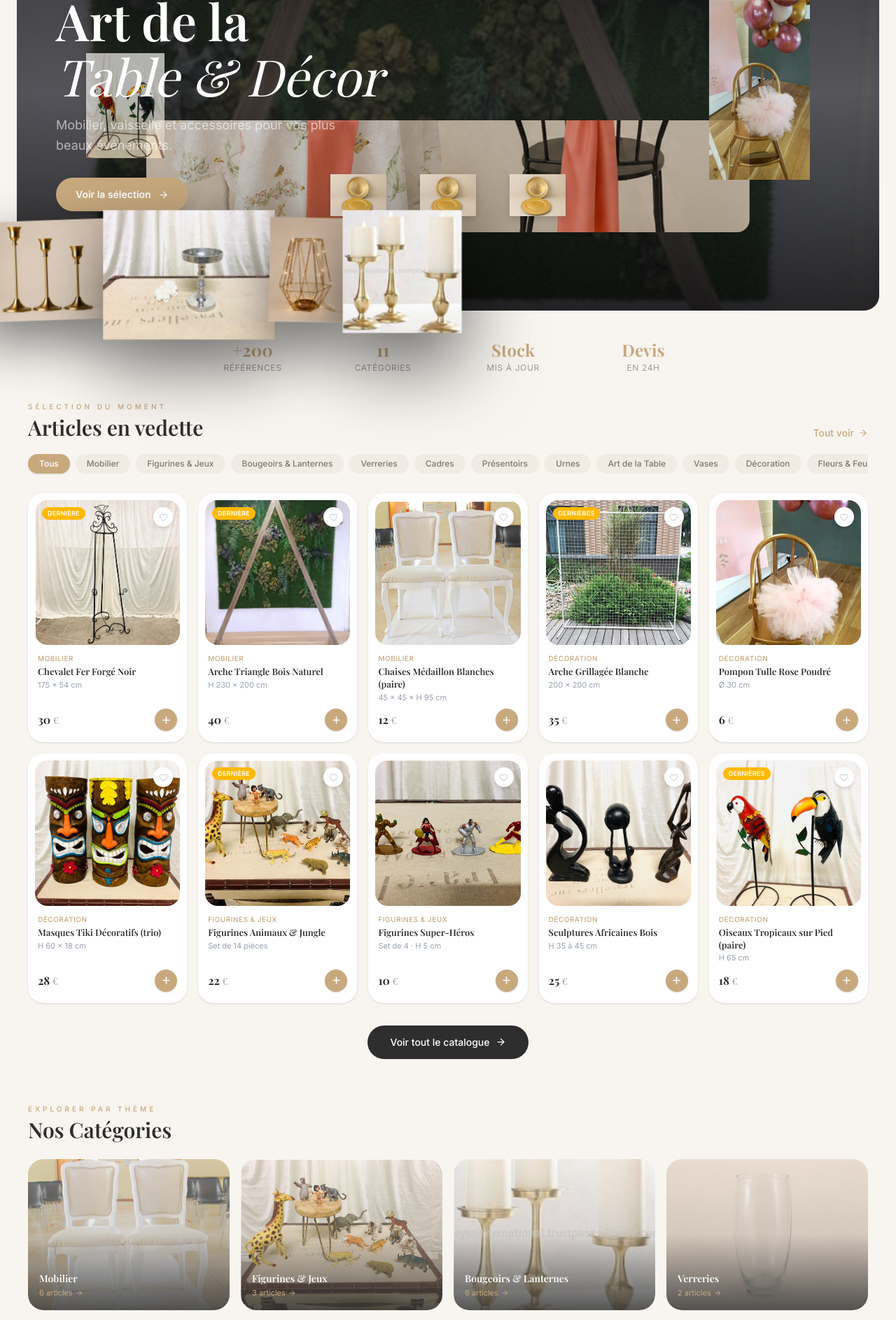
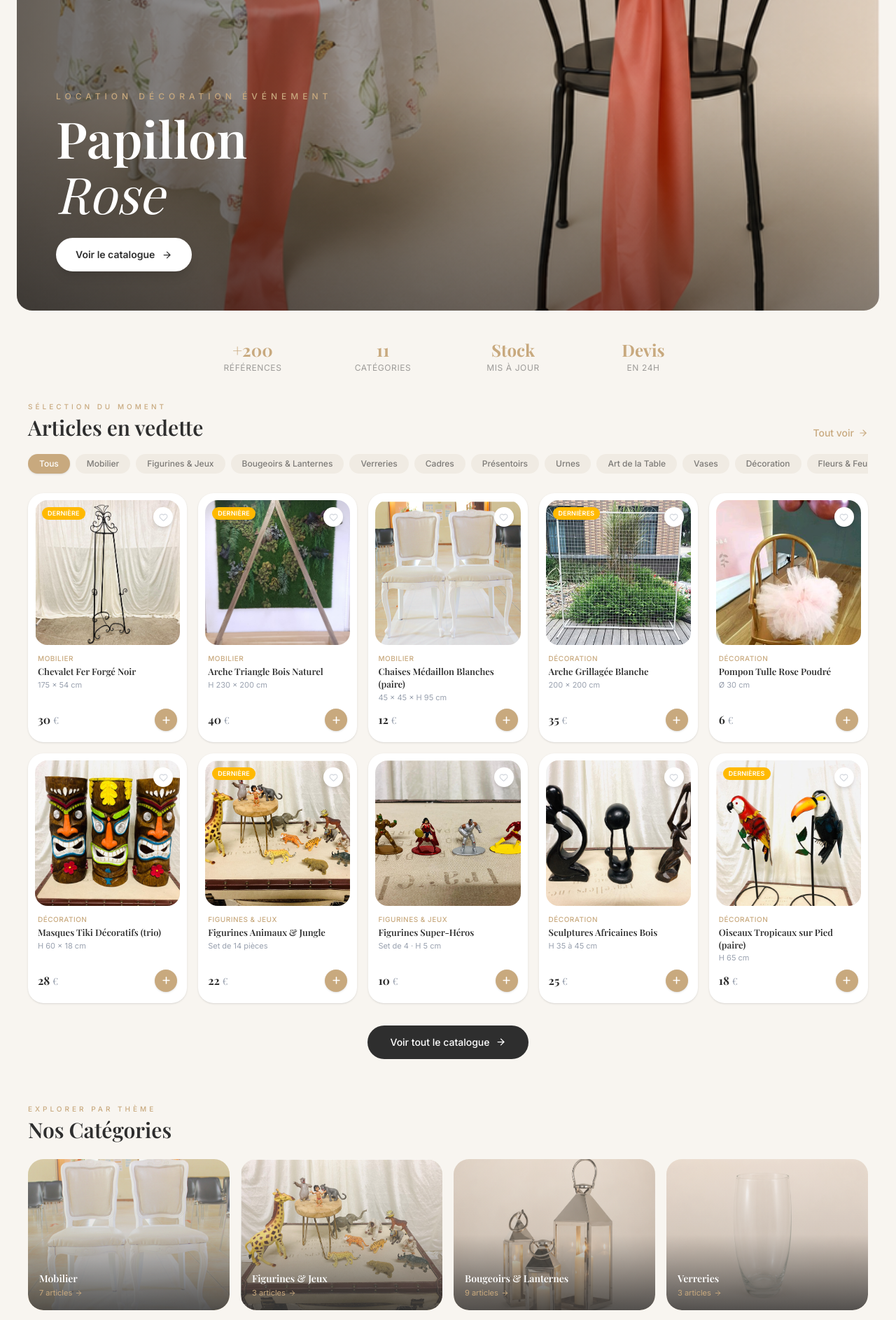
Before and after one commit to Rose-B05/papillonrose, a Next.js app: page / in a window 1280 px wide. Shown: the part 260-2147 px from the top of the page at 70% size. Built offline with nearby package versions, Linux system fonts and the light colour scheme; a web font is replaced by a local one.

Commit message:
hero fix + ajout nouveaux produits catalogue

```diff
--- a/components/papillon-rose-site.tsx
+++ b/components/papillon-rose-site.tsx
@@ -486,22 +486,329 @@ const PRODUCTS: Product[] = [
       "Jenga géant en bois massif pour animer cocktails et réceptions.",
     couleur: "Bois naturel",
   },
+  // ── Nouveaux produits du catalogue ──
+  {
+    id: "bou-007",
+    nom: "Lanterne Argentée",
+    categorie: "Bougeoirs & Lanternes",
+    stock: 6,
+    dimensions: "H 40 × Ø 18 cm",
+    prix: 14,
+    image: "/products/lanterne-argent.png",
+    description: "Lanterne en métal argenté au design élégant. Parfaite pour une ambiance lumineuse raffinée.",
+    couleur: "Argenté",
+  },
+  {
+    id: "bou-008",
+    nom: "Lanterne Noire",
+    categorie: "Bougeoirs & Lanternes",
+    stock: 6,
+    dimensions: "H 40 × Ø 18 cm",
+    prix: 14,
+    image: "/products/lanterne-noir.png",
+    description: "Lanterne en métal noir mat. Style moderne et sobre pour vos décorations.",
+    couleur: "Noir",
+  },
+  {
+    id: "bou-009",
+    nom: "Bougeoir Étincelle Doré",
+    categorie: "Bougeoirs & Lanternes",
+    stock: 8,
+    dimensions: "H 25 × Ø 10 cm",
+    prix: 10,
+    image: "/products/bougeoire-etincelle.png",
+    description: "Bougeoir doré aux reflets étincelants. Illumine vos tables avec élégance.",
+    couleur: "Or",
+  },
+  {
+    id: "dec-010",
+    nom: "Boa Plume décoratif",
+    categorie: "Décoration",
+    stock: 5,
+    dimensions: "150 cm",
+    prix: 12,
+    image: "/products/boa.png",
+    description: "Boa en plumes blanches. Accessoire décoratif pour chaises, arches ou espaces photo.",
+    couleur: "Blanc",
+  },
+  {
+    id: "dec-011",
+    nom: "Candy Bar",
+    categorie: "Décoration",
+    stock: 3,
+    dimensions: "80 × 40 × H 90 cm",
+    prix: 35,
+    image: "/products/candy-bar.png",
+    description: "Présentoir candy bar pour buffets sucrés, anniversaires et goûters d'enfants.",
+    couleur: "Multicolore",
+  },
+  {
+    id: "dec-012",
+    nom: "Feuille d'Or Décorative",
+    categorie: "Décoration",
+    stock: 10,
+    dimensions: "H 45 cm",
+    prix: 8,
+    image: "/products/feuille-or.png",
+    description: "Feuille décorative dorée. Idéale pour compositions florales et centres de table.",
+    couleur: "Or",
+  },
+  {
+    id: "dec-013",
+    nom: "Fontaine à Agrumes",
+    categorie: "Décoration",
+    stock: 2,
+    dimensions: "H 50 × Ø 25 cm",
+    prix: 28,
+    image: "/products/fontaine-agrume.png",
+    description: "Fontaine décorative à agrumes. Originale et rafraîchissante pour vos réceptions.",
+    couleur: "Transparent",
+  },
+  {
+    id: "dec-014",
+    nom: "Gazon Artificiel à Suspendre",
+    categorie: "Décoration",
+    stock: 8,
+    dimensions: "100 × 100 cm",
+    prix: 15,
+    image: "/products/gazon-artificiel.png",
+    description: "Panneau de gazon artificiel à suspendre. Crée un mur végétal pour vos événements.",
+    couleur: "Vert",
+  },
+  {
+    id: "dec-015",
+    nom: "Horloge Décorative",
+    categorie: "Décoration",
+    stock: 3,
+    dimensions: "Ø 40 cm",
+    prix: 18,
+    image: "/products/horloge.png",
+    description: "Horloge décorative sur pied. Pièce unique pour habiller vos espaces réception.",
+    couleur: "Noir & Or",
+  },
+  {
+    id: "dec-016",
+    nom: "Ours Blanc Décoratif",
+    categorie: "Décoration",
+    stock: 3,
+    dimensions: "H 70 cm",
+    prix: 22,
+    image: "/products/ours-blanc.png",
+    description: "Ours blanc décoratif en résine. Parfait pour les baptêmes et événements hivernaux.",
+    couleur: "Blanc",
+  },
+  {
+    id: "mob-007",
+    nom: "Coussins Velours pour Chaises (paire)",
+    categorie: "Mobilier",
+    stock: 12,
+    dimensions: "40 × 40 cm",
+    prix: 10,
+    image: "/products/coussins-velour.png",
+    description: "Paire de coussins en velours pour chaises. Confort et élégance pour vos invités.",
+    couleur: "Velours",
+  },
+  {
+    id: "art-003",
+    nom: "Nappe Papillon Rectangle",
+    categorie: "Art de la Table",
+    stock: 10,
+    dimensions: "150 × 250 cm",
+    prix: 18,
+    image: "/products/nappe-papillon.png",
+    description: "Nappe rectangulaire motif papillon. Douce et raffinée pour vos tables de réception.",
+    couleur: "Rose",
+  },
+  {
+    id: "art-004",
+    nom: "Pack Candy Bar en Verre",
+    categorie: "Art de la Table",
+    stock: 4,
+    dimensions: "Set de 6 pièces",
+    prix: 25,
+    image: "/products/pack-candy-bar-verre.png",
+    description: "Set de verreries pour candy bar. Pots et coupes en verre pour buffets sucrés.",
+    couleur: "Transparent",
+  },
+  {
+    id: "ver-003",
+    nom: "Pack Soupières en Verre",
+    categorie: "Verreries",
+    stock: 6,
+    dimensions: "Set de 4 · H 12 cm",
+    prix: 20,
+    image: "/products/pack-sou-verre.png",
+    description: "Lot de soupières en verre. Idéales pour entrées et soupes lors de vos réceptions.",
+    couleur: "Transparent",
+  },
+  {
+    id: "art-005",
+    nom: "Panier à Pain",
+    categorie: "Art de la Table",
+    stock: 8,
+    dimensions: "25 × 15 × H 10 cm",
+    prix: 8,
+    image: "/products/panier-pain.png",
+    description: "Panier à pain en osier. Pour servir le pain avec style sur vos tables.",
+    couleur: "Naturel",
+  },
+  {
+    id: "dec-017",
+    nom: "Porte-Alliance Prisme",
+    categorie: "Décoration",
+    stock: 4,
+    dimensions: "H 8 × 6 cm",
+    prix: 12,
+    image: "/products/porte-alliance-prisme.png",
+    description: "Porte-alliance en forme de prisme en cristal. Écrin parfait pour les alliances.",
+    couleur: "Cristal",
+  },
+  {
+    id: "dec-018",
+    nom: "Porte-Alliance Rectangle",
+    categorie: "Décoration",
+    stock: 4,
+    dimensions: "H 6 × 8 cm",
+    prix: 10,
+    image: "/products/porte-alliance-rectangle-1.png",
+    description: "Porte-alliance rectangulaire en cristal. Présentez vos alliances avec élégance.",
+    couleur: "Cristal",
+  },
+  {
+    id: "pre-003",
+    nom: "Porte-Carte Or",
+    categorie: "Présentoirs",
+    stock: 10,
+    dimensions: "H 12 × 8 cm",
+    prix: 6,
+    image: "/products/porte-carte-or.png",
+    description: "Porte-carte doré pour plans de table, menus ou marque-places. Raffinement garanti.",
+    couleur: "Or",
+  },
+  {
+    id: "art-006",
+    nom: "Porte-Serviettes Doré",
+    categorie: "Art de la Table",
+    stock: 15,
+    dimensions: "H 8 cm",
+    prix: 5,
+    image: "/products/porte-serviettes.png",
+    description: "Porte-serviettes doré. Pour une présentation élégante de vos serviettes de table.",
+    couleur: "Or",
+  },
+  {
+    id: "dec-019",
+    nom: "Prisme Décoratif Cristal",
+    categorie: "Décoration",
+    stock: 6,
+    dimensions: "H 10 × 5 cm",
+    prix: 8,
+    image: "/products/prisme.png",
+    description: "Prisme en cristal décoratif. Capte la lumière et crée des reflets sur vos tables.",
+    couleur: "Cristal",
+  },
+  {
+    id: "art-007",
+    nom: "Salière et Poivrière",
+    categorie: "Art de la Table",
+    stock: 10,
+    dimensions: "H 8 cm (paire)",
+    prix: 6,
+    image: "/products/saliere-poivriere.png",
+    description: "Paire de salière et poivrière en verre. Indispensables pour vos tables dressées.",
+    couleur: "Transparent",
+  },
+  {
+    id: "art-008",
+    nom: "Saucière",
+    categorie: "Art de la Table",
+    stock: 8,
+    dimensions: "H 10 × 15 cm",
+    prix: 8,
+    image: "/products/sauciere.png",
+    description: "Saucière en porcelaine blanche. Pour servir sauces et accompaniments avec élégance.",
+    couleur: "Blanc",
+  },
+  {
+    id: "art-009",
+    nom: "Serviette de Table Émeraude",
+    categorie: "Art de la Table",
+    stock: 30,
+    dimensions: "45 × 45 cm",
+    prix: 3,
+    image: "/products/serviette-emeraude.png",
+    description: "Serviette de table en lin vert émeraude. Touche de couleur pour vos tables habillées.",
+    couleur: "Émeraude",
+  },
+  {
+    id: "dec-020",
+    nom: "Sonnette de Comptoir",
+    categorie: "Décoration",
+    stock: 5,
+    dimensions: "H 8 × Ø 5 cm",
+    prix: 7,
+    image: "/products/sonnette-comptoir.png",
+    description: "Sonnette de comptoir en laiton doré. Pour appeler vos convives ou servir le bar.",
+    couleur: "Or",
+  },
+  {
+    id: "dec-021",
+    nom: "Sous-Assiettes Or (lot de 6)",
+    categorie: "Art de la Table",
+    stock: 10,
+    dimensions: "Ø 30 cm · lot de 6",
+    prix: 15,
+    image: "/products/sous-assiettes-or.png",
+    description: "Lot de 6 sous-assiettes dorées. Rehaussez votre table avec une touche précieuse.",
+    couleur: "Or",
+  },
+  {
+    id: "dec-022",
+    nom: "Top Cake Diamant",
+    categorie: "Décoration",
+    stock: 5,
+    dimensions: "H 12 cm",
+    prix: 9,
+    image: "/products/top-cake-diamand.png",
+    description: "Décoration de gâteau en forme de diamant doré. Sublime votre pièce montée.",
+    couleur: "Or",
+  },
+  {
+    id: "dec-023",
+    nom: "Ombrelle Décorative",
+    categorie: "Décoration",
+    stock: 4,
+    dimensions: "H 80 cm",
+    prix: 16,
+    image: "/products/umbrella.png",
+    description: "Ombrelle décorative en dentelle. Idéale pour séances photo et décoration bohème.",
+    couleur: "Blanc",
+  },
+  {
+    id: "dec-024",
+    nom: "Oiseau Décoratif Scotch",
+    categorie: "Décoration",
+    stock: 3,
+    dimensions: "H 25 cm",
+    prix: 10,
+    image: "/products/bird-scoth.png",
+    description: "Oiseau décoratif en métal. Duo d'oiseaux tropicaux pour une déco colorée.",
+    couleur: "Multicolore",
+  },
 ]
 
 const CATEGORY_IMAGES: Record<string, string> = {
   Mobilier: "/products/prod004.png",
   "Figurines & Jeux": "/products/prod007.png",
-  "Bougeoirs & Lanternes": "/products/prod014.png",
+  "Bougeoirs & Lanternes": "/products/lanterne-argent.png",
   Verreries: "/products/vase-oval.png",
-  Cadres:
-    "https://images.unsplash.com/photo-1578926375605-eaf7559b1458?w=500&h=375&fit=crop&auto=format",
+  Cadres: "/products/porte-carte-or.png",
   Présentoirs: "/products/presentoir-gateau-1.png",
   Urnes: "/products/urne-cage.png",
   "Art de la Table": "/products/chemin-table-rose.png",
   Vases: "/products/vase-geometrique-blanc.png",
   Décoration: "/products/prod006.png",
-  "Fleurs & Feuillages":
-    "https://images.unsplash.com/photo-1469371670807-013ccf25f16a?w=500&h=375&fit=crop&auto=format",
+  "Fleurs & Feuillages": "/products/prod003.png",
 }
 
 const DP = { fontFamily: "var(--font-playfair), serif" } as const
@@ -936,82 +1243,31 @@ export default function PapillonRoseSite() {
         {/* ─── HOME ─── */}
         {page === "home" && (
           <div>
-            {/* Hero Concept — Table dressée */}
-            <section
-              className="relative mx-3 md:mx-6 mt-4 overflow-visible"
-              style={{ perspective: "1200px" }}
-            >
-              <div className="relative overflow-hidden rounded-3xl bg-[#2E2E2E]" style={{ minHeight: "78vh" }}>
-                {/* Fond */}
-                <img
-                  src="/products/prod005.png"
-                  alt=""
-                  aria-hidden
-                  className="absolute inset-0 w-full h-full object-cover opacity-40"
-                />
-                <div className="absolute inset-0 bg-gradient-to-b from-black/60 via-black/30 to-black/70" />
-
-                {/* Chemin de table */}
-                <div className="absolute left-1/2 -translate-x-1/2 bottom-[18%] w-[85%] md:w-[70%] h-32 md:h-40 opacity-80">
+            {/* Hero */}
+            <section className="relative mx-3 md:mx-6 mt-4 overflow-hidden rounded-3xl" style={{ minHeight: "78vh" }}>
               <img
                 src="/products/chemin-table-rose.png"
                 alt=""
                 aria-hidden
-                    className="w-full h-full object-cover rounded-2xl"
+                className="absolute inset-0 w-full h-full object-cover"
               />
-                </div>
-
-                {/* Sous-assiettes */}
-                <div className="absolute left-1/2 -translate-x-1/2 bottom-[20%] flex gap-6 md:gap-12 items-center">
-                  <img src="/products/sous-assiettes-or.png" alt="" aria-hidden className="w-14 h-14 md:w-20 md:h-20 object-contain drop-shadow-lg" />
-                  <img src="/products/sous-assiettes-or.png" alt="" aria-hidden className="w-14 h-14 md:w-20 md:h-20 object-contain drop-shadow-lg" />
-                  <img src="/products/sous-assiettes-or.png" alt="" aria-hidden className="w-14 h-14 md:w-20 md:h-20 object-contain drop-shadow-lg" />
-                </div>
-
-                {/* Fleurs / décor */}
-                <div className="absolute right-[8%] bottom-[30%] w-24 md:w-36 opacity-80">
-                  <img src="/products/prod003.png" alt="" aria-hidden className="w-full h-full object-contain" />
-                </div>
-                <div className="absolute left-[8%] bottom-[35%] w-20 md:w-28 opacity-70">
-                  <img src="/products/prod010.png" alt="" aria-hidden className="w-full h-full object-contain" />
-                </div>
-
-                {/* Texte */}
-                <div className="relative z-10 h-full flex flex-col justify-center px-8 md:px-14" style={{ minHeight: "78vh" }}>
+              <div className="absolute inset-0 bg-gradient-to-r from-black/55 via-black/25 to-transparent" />
+              <div className="absolute inset-0 bg-gradient-to-t from-black/40 via-transparent to-transparent" />
+              <div className="relative z-10 h-full flex flex-col justify-end pb-14 px-8 md:px-14" style={{ minHeight: "78vh" }}>
                 <p className="text-[#C8A97E] text-xs tracking-[0.5em] uppercase mb-3 font-medium">
-                    Location décoration événement
-                  </p>
-                  <h1 style={DP} className="text-white text-5xl md:text-7xl font-semibold leading-[1.1] mb-4">
-                    Art de la
+                  LOCATION DÉCORATION ÉVÉNEMENT
+                </p>
+                <h1 style={DP} className="text-white text-5xl md:text-7xl font-semibold leading-[1.1] mb-6">
+                  Papillon
                   <br />
-                    <em className="font-normal italic">Table &amp; Décor</em>
+                  <em className="font-normal italic">Rose</em>
                 </h1>
-                  <p className="text-white/60 text-base md:text-lg max-w-md mb-8 leading-relaxed">
-                    Mobilier, vaisselle et accessoires pour vos plus beaux événements.
-                  </p>
-                  <button
-                    onClick={() => goToCatalogue("Art de la Table")}
-                    className="w-fit flex items-center gap-2.5 bg-[#C8A97E] text-white px-7 py-3.5 rounded-full text-sm font-semibold hover:bg-white hover:text-[#2E2E2E] transition-colors shadow-lg"
-                  >
-                    Voir la sélection <ArrowRight size={15} />
-                  </button>
-                </div>
-              </div>
-
-              {/* 4 Bougeoirs qui sortent du cadre */}
-              <div className="absolute -bottom-8 md:-bottom-12 left-1/2 -translate-x-1/2 flex gap-3 md:gap-6 z-20" style={{ transform: "translateX(-50%) translateZ(80px)" }}>
-                <div className="relative" style={{ transform: "scale(1.15) rotate(-2deg)", filter: "drop-shadow(0 25px 30px rgba(0,0,0,0.5))" }}>
-                  <img src="/products/bougeoir-or.png" alt="Bougeoir or" className="h-28 md:h-44 w-auto object-contain" />
-                </div>
-                <div className="relative" style={{ transform: "scale(1.25) translateY(-10px)", filter: "drop-shadow(0 30px 35px rgba(0,0,0,0.55))" }}>
-                  <img src="/products/prod011.png" alt="Bougeoir argenté" className="h-32 md:h-52 w-auto object-contain" />
-                </div>
-                <div className="relative" style={{ transform: "scale(1.2) rotate(1deg)", filter: "drop-shadow(0 28px 32px rgba(0,0,0,0.5))" }}>
-                  <img src="/products/bougeoire-etincelle.png" alt="Bougeoir étincelle" className="h-28 md:h-44 w-auto object-contain" />
-                </div>
-                <div className="relative" style={{ transform: "scale(1.3) translateY(-5px)", filter: "drop-shadow(0 32px 38px rgba(0,0,0,0.6))" }}>
-                  <img src="/products/prod014.png" alt="Bougeoirs piliers" className="h-32 md:h-48 w-auto object-contain" />
-                </div>
+                <button
+                  onClick={() => goToCatalogue()}
+                  className="w-fit flex items-center gap-2.5 bg-white text-[#2E2E2E] px-7 py-3.5 rounded-full text-sm font-semibold hover:bg-[#C8A97E] hover:text-white transition-colors shadow-lg"
+                >
+                  Voir le catalogue <ArrowRight size={15} />
+                </button>
               </div>
             </section>
 
```
Lines whose indentation alone changed are shown as unchanged.
